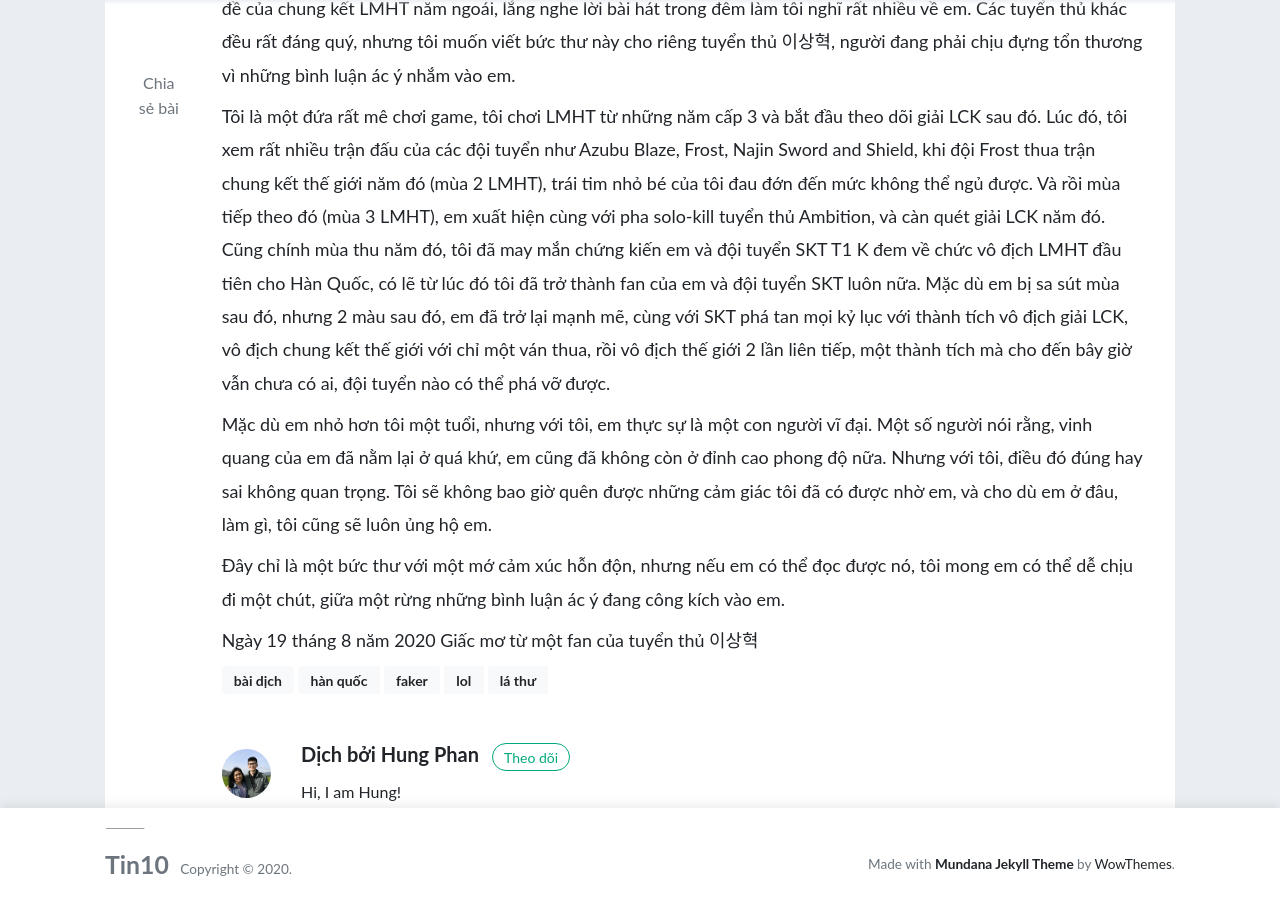
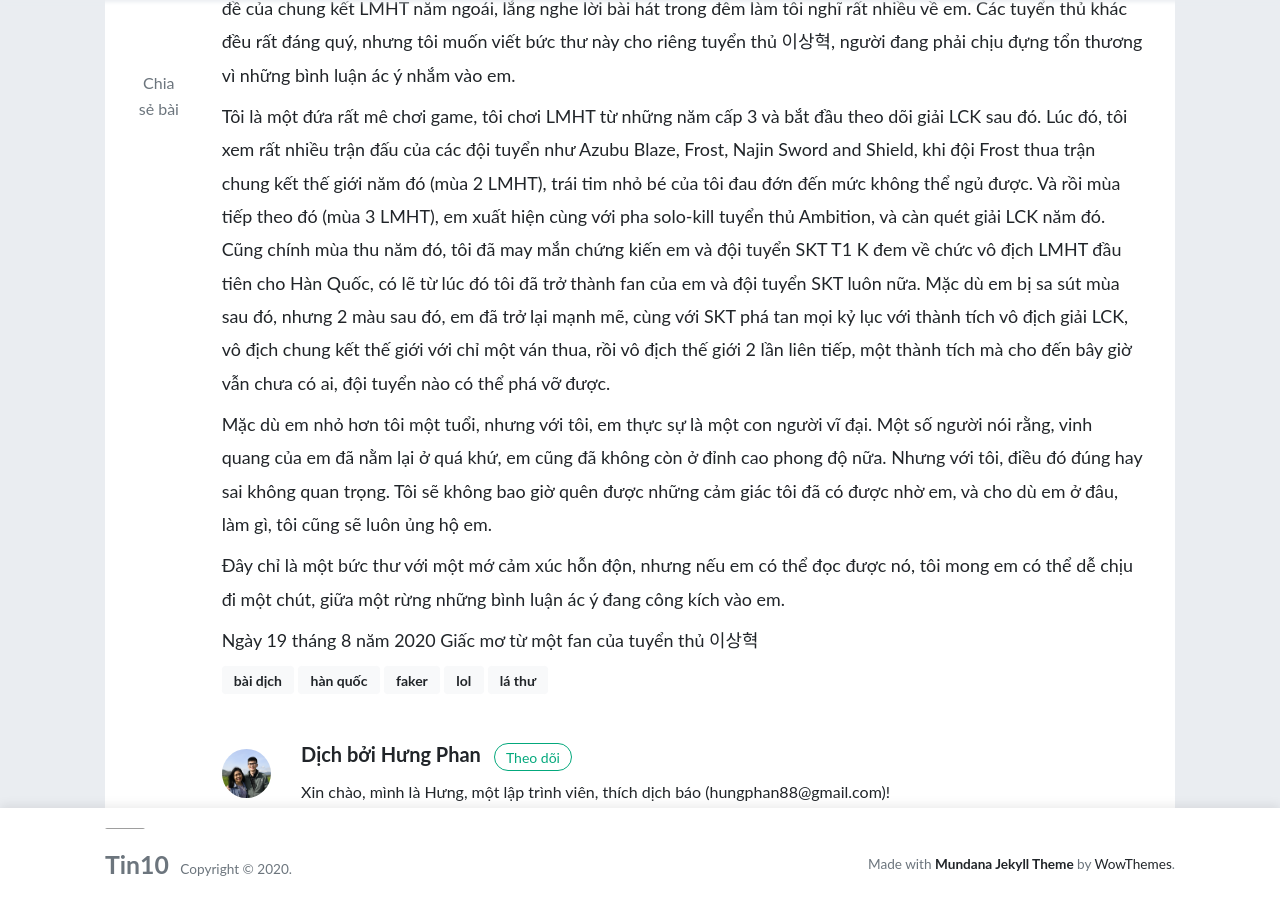
Before and after one commit to hungph/hungph.github.io, a Jekyll site: the page built from _posts/2020-08-29-la-thu-gui-faker.md, in a window 1280 px wide and 900 px high, scrolled down 1489 px. Built offline with Jekyll 4.4.1, drawn with Linux system fonts in a browser that asks for light colours; nearby versions of some CDN libraries; some web fonts are replaced; comment, search, counter and statistics services are not loaded; grey boxes are pictures that could not be loaded.

```diff
--- a/_config.yml
+++ b/_config.yml
@@ -1,6 +1,6 @@
 # Site
 name: 'Tin10'
-description: 'Tin 10 is a blog that will be contained all translated Vietnamese version of my English/Korean favorite news/articles'
+description: 'Tin 10 is a blog that will list the translated Vietnamese version of my English/Korean favorite news/articles.'
 logo: 'assets/images/logo.png'
 favicon: 'assets/images/favicon.ico'
 baseurl: ''
@@ -19,10 +19,10 @@ plugins:
 
 authors:
     hungphan88:
-      name:           Hung Phan
+      name:           Hưng Phan
       site:           https://hungph.github.io
       avatar:         assets/images/avatar1.jpg
-      bio:            "Hi, I am Hung!"
+      bio:            "Xin chào, mình là Hưng, một lập trình viên, thích dịch báo (hungphan88@gmail.com)!"
       email:          hungphan88@gmail.com
       twitter:        https://twitter.com/hungphan88
       facebook:       https://www.facebook.com/hungphan88
--- a/_includes/sidebar.html
+++ b/_includes/sidebar.html
@@ -1,7 +1,5 @@
 <h5 class="mb-3">Mundana Jekyll Theme</h5>
 
-<p>Hi! The website you are previewing is a demonstration for Mundana Jekyll theme, hosted on Github, made by <a href="https://www.wowthemes.net/donate/">Sal</a>.</p>
+<p>Hi! Website này đang sử dụng theme Mundana Jekyll, hosted trên Github, theme này được làm ra bởi <a href="https://www.wowthemes.net/">Sal</a>.</p>
 
-<a target="_blank" href="https://www.wowthemes.net/mundana-jekyll-theme/" class="btn btn-warning d-block mb-2"><i class="fa fa-file"></i> Documentation</a>
-
-<a target="_blank" class="btn btn-danger d-block" href="https://www.wowthemes.net/donate/"><i class="fa fa-coffee"></i> Buy me a coffee</a>
+<a target="_blank" href="https://www.wowthemes.net/mundana-jekyll-theme/" class="btn btn-warning d-block mb-2"><i class="fa fa-file"></i> Xem thêm</a>
```
Also changed, not shown: _includes/tracking-footer.html (+11 -0 lines).
